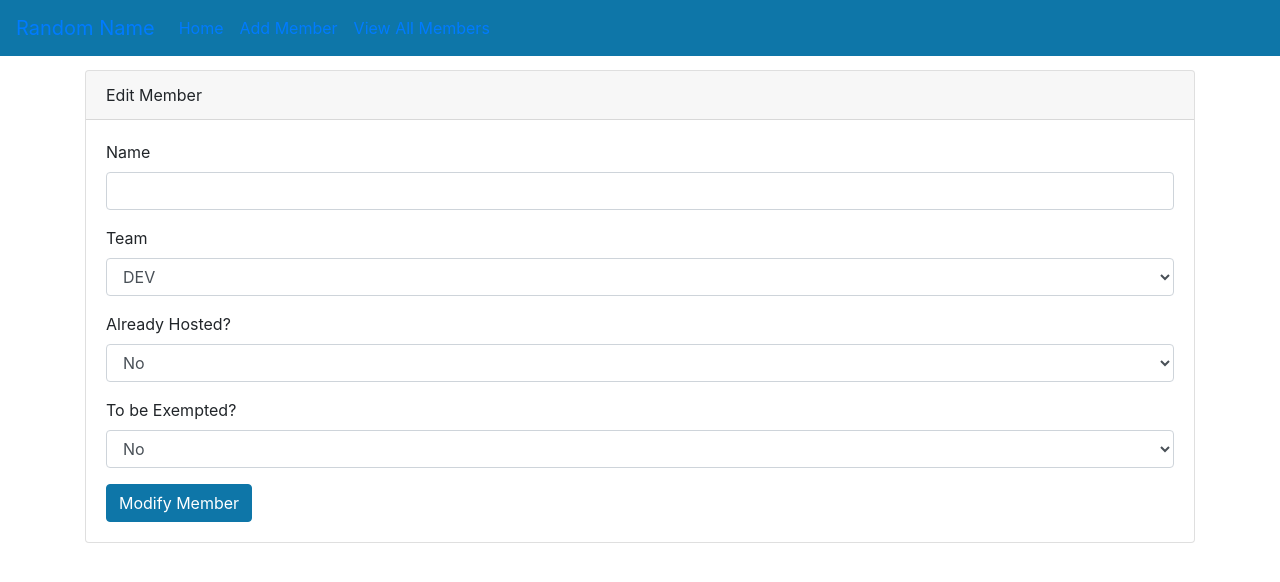
After one commit to SidharthK-5/FastAPI, a FastAPI app: template RandomName/templates/edit_member.html in a window 1280 px wide. The commit adds this page. Shown: the top 582 px of the page. Run offline with FastAPI, Linux system fonts and the light colour scheme; the template is opened without the code that fills it, so the values that code supplies are empty; some libraries are stand-ins or nearby versions.

Commit message:
feat RandomName: - navbar - add/edit/view members - layout html file to set common layout

```diff
--- /dev/null
+++ b/RandomName/templates/edit_member.html
@@ -0,0 +1,39 @@
+{% include "layout.html" %}
+
+        <div class="container">
+            <div class="card">
+                <div class="card-header">
+                    Edit Member
+                </div>
+                <div class="card-body">
+                    <form method="POST">
+                        <div class="form-group">
+                            <label>Name</label>
+                            <input type="text" class="form-control" name="name" value="{{member.name}}" required>
+                        </div>
+                        <div class="form-group">
+                            <label>Team</label>
+                            <select name="team" class="form-control">
+                                <option {% if member.team == "DEV" %} selected="selected" {% endif %}>DEV</option>
+                                <option {% if member.team == "QA" %} selected="selected" {% endif %}>QA</option>
+                                <option {% if member.team == "OTHER" %} selected="selected" {% endif %}>OTHER</option>
+                            </select>
+                        </div>
+                        <div class="form-group">
+                            <label>Already Hosted?</label>
+                            <select name="hosted" class="form-control">
+                                <option {% if member.hosted == False %} selected="selected" {% endif %}>No</option>
+                                <option {% if member.hosted == True %} selected="selected" {% endif %}>Yes</option>
+                            </select>
+                        </div>
+                        <div class="form-group">
+                            <label>To be Exempted?</label>
+                            <select name="exception" class="form-control">
+                                <option {% if member.exception == False %} selected="selected" {% endif %}>No</option>
+                                <option {% if member.exception == True %} selected="selected" {% endif %}>Yes</option>
+                            </select>
+                        </div>
+                        <button type="submit" class="btn btn-primary">Modify Member</button>
+                    </form>
+            </div>
+        </div>
--- /dev/null
+++ b/RandomName/templates/layout.html
@@ -0,0 +1,23 @@
+<!DOCTYPE html>
+<html>
+    <head>
+        <meta charset="utf-8">
+        <meta http-equiv="X-UA-Compatible" content="IE=edge">
+        <title>Random Name</title>
+        <link rel="stylesheet" type="text/css" href="{{ url_for("static", path="/css/base.css") }}">
+        <link rel="stylesheet" type="text/css" href="{{ url_for("static", path="/css/bootstrap.css") }}">
+        <meta name="description" content="">
+        <meta name="viewport" content="width=device-width, initial-scale=1, shrink-to-fit=no">
+    </head>
+    <body>
+        {% include "navbar.html" %}
+
+        {% block content %}
+
+        {% endblock %}
+
+        <script scr="{{ url_for("static", path="/js/jquery-slim.js") }}"></script>
+        <script scr="{{ url_for("static", path="/js/popperr.js") }}"></script>
+        <script scr="{{ url_for("static", path="/js/bootstrap.js") }}"></script>
+    </body>
+</html>
--- /dev/null
+++ b/RandomName/templates/navbar.html
@@ -0,0 +1,24 @@
+<div>
+    <nav class="navbar navbar-expand-md mavbar-dark main-color fixed-top">
+        <a class="navbar-brand" href="#">Random Name</a>
+        <button class="navbar-toggler" type="button" data-toggle="collapse" data-target="#navbarNav" aria-controls="navbarNav" aria-expanded="false" aria-label="Toggle navigation">
+            <span class="navbar-toggler-icon"></span>
+        </button>
+        <div class="collapse navbar-collapse" id="navbarNav">
+            <ul class="navbar-nav">
+                <li class="nav-item active">
+                    <a class="nav-link" href="/">Home</a>
+                </li>
+            </ul>
+            <ul class="navbar-nav">
+                <li class="nav-item active">
+                    <a class="nav-link" href="/add-member">Add Member</a>
+                </li>
+            </ul>
+            <ul class="navbar-nav">
+                <li class="nav-item active">
+                    <a class="nav-link" href="/view-all">View All Members</a>
+                </li>
+            </ul>
+        </div>
+</div>
```
Also changed, not shown: RandomName/templates/add_member.html (added, +44 -0 lines), RandomName/templates/home.html (+16 -25 lines), RandomName/templates/view_members.html (added, +43 -0 lines).
